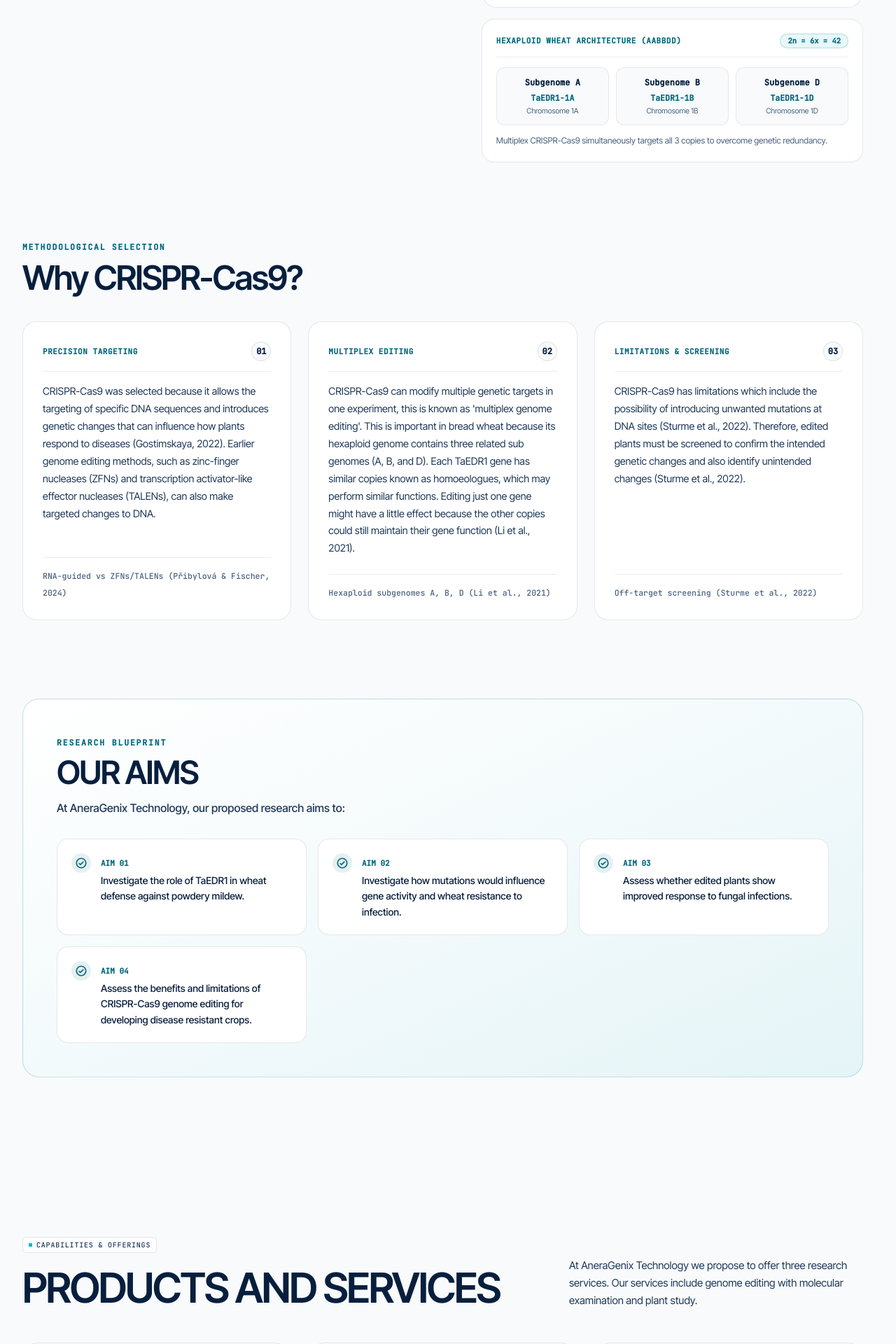
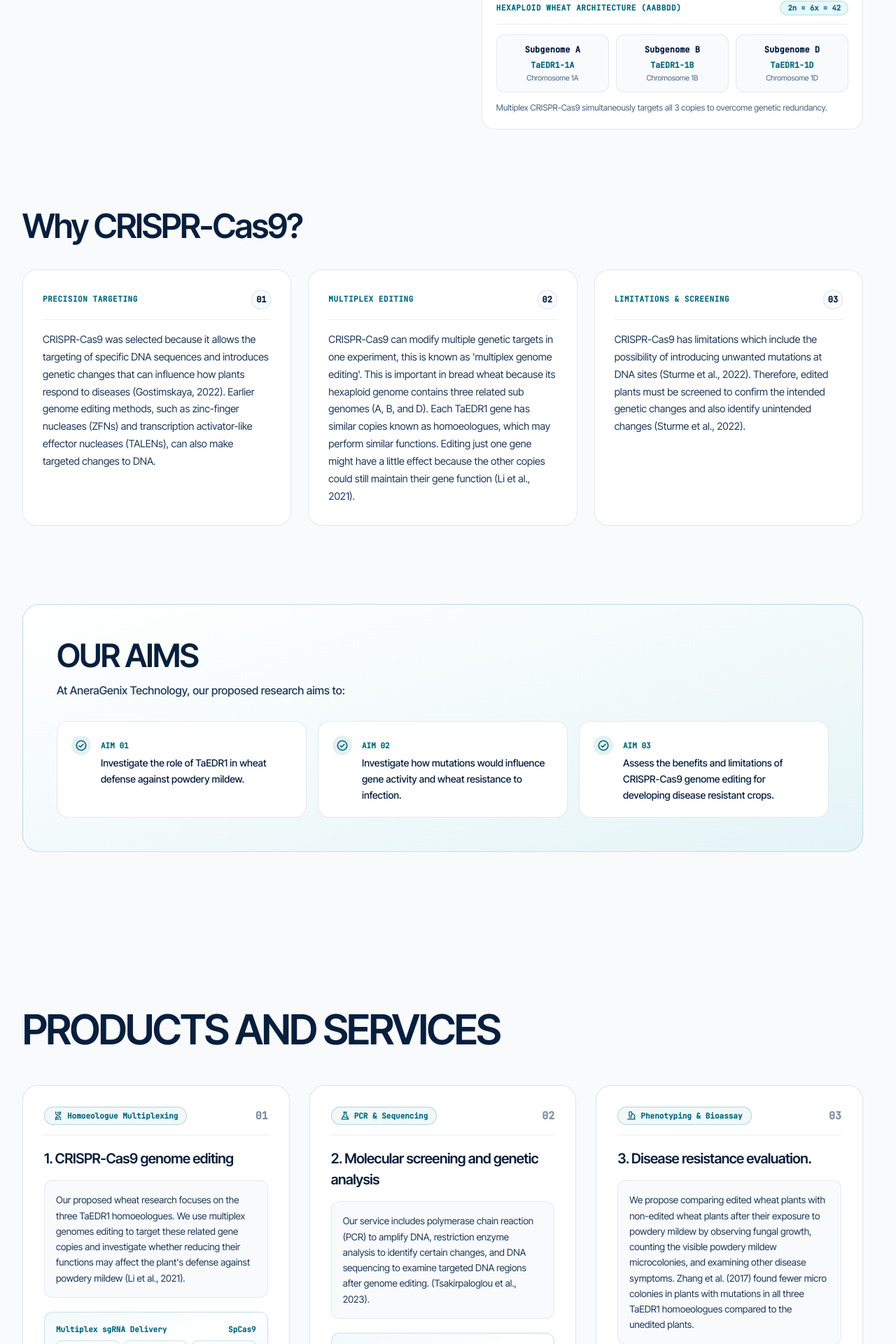
Before and after one commit to Bit06/AneraGenix, a React (Vite) app: page / in a window 1280 px wide. Shown: the part 1631-3551 px from the top of the page at 70% size. Built offline with nearby package versions, Linux system fonts and the light colour scheme.

Commit message:
Apply user requested tweaks: streamline badges, headers, captions, table 1, and references bar

```diff
--- a/src/data.ts
+++ b/src/data.ts
@@ -64,7 +64,6 @@ export const ABOUT_CONTENT = {
     points: [
       "Investigate the role of TaEDR1 in wheat defense against powdery mildew.",
       "Investigate how mutations would influence gene activity and wheat resistance to infection.",
-      "Assess whether edited plants show improved response to fungal infections.",
       "Assess the benefits and limitations of CRISPR-Cas9 genome editing for developing disease resistant crops.",
     ],
   },
@@ -146,7 +145,7 @@ export const CASE_STUDY_CONTENT = {
     text: "Researchers have investigated the genetic factors that are linked with resisting powdery mildew in wheat using the quantitative trait locus (QTL) meta- analysis. Sharma et al (2024) analysed 222 QTLs from 33 different studies and identified 39 meta-QTLs including nine high confidence regions. This shows that powdery mildew resistance may involve several regions of the wheat genome rather than relying on a single genetic factor (Sharma et al., 2024).",
   },
   crisprUsed: {
-    title: "How has CRISPR-Cas9 been used",
+    title: "How has CRISPR-Cas9 been used?",
     paragraphs: [
       "According to Zhang et al. (2017), bread wheat contains three TaEDR1 homoeologous, namely TaEDR1-1A, TaEDR1-1B, and TaEDR1-1D. CRISPR-Cas9 was used to target all three genes at the same time.",
       "The results showed that wheat plants with genetic mutations in the TaEDR1 gene had improved resistance to powdery mildew compared with the unedited plants. Zhang et al (2017) examined 207 T1 plants and identified five homozygous triple mutants with frameshift mutations in all three TaEDR1 homoeologues. This suggests that reducing the TaEDR1 gene activity can help wheat defend itself against powdery mildew infection",
--- a/src/sections/About.tsx
+++ b/src/sections/About.tsx
@@ -1,6 +1,6 @@
-import { CheckCircle, Dna, Plant, ShieldCheck, Sparkle } from "@phosphor-icons/react";
-import { Eyebrow, Reveal } from "../components/ui";
-import { ABOUT_CONTENT, COMPANY_INFO } from "../data";
+import { CheckCircle } from "@phosphor-icons/react";
+import { Reveal } from "../components/ui";
+import { ABOUT_CONTENT } from "../data";
 import { IMAGES } from "../assets/images";
 
 export default function About() {
@@ -8,11 +8,8 @@ export default function About() {
 
   return (
     <section id="about" className="mx-auto max-w-[1400px] scroll-mt-20 px-5 py-20 sm:px-8 lg:py-28">
-      {/* Section Eyebrow & Top Badge */}
+      {/* Top Badges */}
       <div className="flex flex-col items-start gap-3">
-        <Reveal>
-          <Eyebrow>About the company</Eyebrow>
-        </Reveal>
         <Reveal delay={60}>
           <div className="flex flex-wrap items-center gap-2">
             <span className="rounded-full border border-brand-deep/20 bg-brand/10 px-3 py-1 text-[11.5px] font-mono font-semibold text-brand-deep">
@@ -26,7 +23,7 @@ export default function About() {
       </div>
 
       {/* Part 1: Who are we? */}
-      <div className="mt-10 grid items-start gap-10 lg:grid-cols-[1.1fr_1fr] lg:gap-14">
+      <div className="mt-8 grid items-start gap-10 lg:grid-cols-[1.1fr_1fr] lg:gap-14">
         <div>
           <Reveal delay={80}>
             <h2 className="text-[clamp(2.1rem,4vw,3.2rem)] leading-[1.08] font-semibold tracking-[-0.04em] text-ink">
@@ -45,7 +42,7 @@ export default function About() {
           </div>
         </div>
 
-        {/* Figure 2: Powdery Mildew Symptoms (Replaces the DNA in About) & Hexaploid Wheat Architecture */}
+        {/* Figure 2: Powdery Mildew Symptoms & Hexaploid Wheat Architecture */}
         <Reveal delay={160} className="relative">
           <figure className="overflow-hidden rounded-[22px] border border-ink/10 bg-white p-3">
             <img
@@ -102,10 +99,7 @@ export default function About() {
       <div className="mt-20 sm:mt-28">
         <Reveal>
           <div className="max-w-[760px]">
-            <p className="font-mono text-[11.5px] font-bold tracking-[0.14em] text-brand-deep uppercase">
-              Methodological Selection
-            </p>
-            <h2 className="mt-2.5 text-[clamp(2rem,3.8vw,3rem)] leading-[1.08] font-semibold tracking-[-0.04em] text-ink">
+            <h2 className="text-[clamp(2rem,3.8vw,3rem)] leading-[1.08] font-semibold tracking-[-0.04em] text-ink">
               {whyCrispr.title}
             </h2>
           </div>
@@ -132,16 +126,6 @@ export default function About() {
                     {p}
                   </p>
                 </div>
-
-                <div className="mt-6 border-t border-ink/8 pt-3">
-                  <span className="text-[11.5px] font-mono font-medium text-muted">
-                    {idx === 0
-                      ? "RNA-guided vs ZFNs/TALENs (Přibylová & Fischer, 2024)"
-                      : idx === 1
-                        ? "Hexaploid subgenomes A, B, D (Li et al., 2021)"
-                        : "Off-target screening (Sturme et al., 2022)"}
-                  </span>
-                </div>
               </div>
             </Reveal>
           ))}
@@ -152,10 +136,7 @@ export default function About() {
       <div className="mt-20 sm:mt-28 rounded-[24px] border border-brand-deep/20 bg-gradient-to-br from-white via-[#f3fafb] to-[#e4f4f7] p-7 sm:p-10 lg:p-12">
         <Reveal>
           <div className="max-w-[700px]">
-            <span className="font-mono text-[11.5px] font-bold tracking-[0.16em] text-brand-deep uppercase">
-              Research Blueprint
-            </span>
-            <h2 className="mt-2 text-[clamp(2.1rem,3.6vw,2.9rem)] leading-[1.05] font-semibold tracking-[-0.035em] text-ink">
+            <h2 className="text-[clamp(2.1rem,3.6vw,2.9rem)] leading-[1.05] font-semibold tracking-[-0.035em] text-ink">
               {ourAims.title}
             </h2>
             <p className="mt-3.5 text-[15px] sm:text-[16px] text-ink-soft font-medium">
@@ -164,7 +145,7 @@ export default function About() {
           </div>
         </Reveal>
 
-        <div className="mt-8 grid gap-3.5 sm:gap-4 md:grid-cols-2 lg:grid-cols-3">
+        <div className="mt-8 grid gap-3.5 sm:gap-4 md:grid-cols-3">
           {ourAims.points.map((point, idx) => (
             <Reveal key={idx} delay={idx * 50}>
               <div className="flex h-full items-start gap-3.5 rounded-[16px] border border-ink/10 bg-white p-5 transition hover:border-brand-deep">
--- a/src/sections/CaseStudy.tsx
+++ b/src/sections/CaseStudy.tsx
@@ -1,30 +1,15 @@
-import { useState } from "react";
-import {
-  ArrowUpRight,
-  ChartBar,
-  CheckCircle,
-  Database,
-  Dna,
-  FileText,
-  MagnifyingGlass,
-  Plant,
-  ShieldCheck,
-} from "@phosphor-icons/react";
-import { Eyebrow, Reveal } from "../components/ui";
+import { Reveal } from "../components/ui";
 import { CASE_STUDY_CONTENT } from "../data";
 import { IMAGES } from "../assets/images";
 
 export default function CaseStudy() {
-  const { header, disease, genes, crisprUsed, furtherResearch, experimentalData } =
+  const { header, disease, genes, crisprUsed, furtherResearch } =
     CASE_STUDY_CONTENT;
 
   return (
     <section id="case-study" className="mx-auto max-w-[1400px] scroll-mt-20 px-5 py-20 sm:px-8 lg:py-28">
-      {/* Eyebrow & Main Title */}
-      <div className="flex flex-col items-start gap-3">
-        <Reveal>
-          <Eyebrow>Genetics Specific Case Study</Eyebrow>
-        </Reveal>
+      {/* Main Title */}
+      <div>
         <Reveal delay={60}>
           <h2 className="text-[clamp(2.3rem,4.8vw,3.7rem)] leading-[1.02] font-semibold tracking-[-0.04em] text-ink">
             {header}
@@ -32,57 +17,35 @@ export default function CaseStudy() {
         </Reveal>
       </div>
 
-      {/* Part 1: Disease & QTL Meta-Analysis Background */}
+      {/* Part 1: Disease & Identifying the genes involved in resistance */}
       <div className="mt-10 grid gap-7 lg:grid-cols-2">
         <Reveal delay={80}>
-          <div className="flex h-full flex-col justify-between rounded-[22px] border border-ink/10 bg-white p-6 sm:p-8">
-            <div>
-              <div className="flex items-center gap-2 font-mono text-[11px] font-bold tracking-wider text-brand-deep uppercase">
-                <Plant size={15} weight="duotone" />
-                <span>Pathogen Profiling</span>
-              </div>
-              <h3 className="mt-3 text-[21px] font-semibold tracking-[-0.02em] text-ink">
+          <div className="flex h-full flex-col rounded-[22px] border border-ink/10 bg-white p-6 sm:p-8">
+            <h3 className="text-[21px] font-semibold tracking-[-0.02em] text-ink">
               {disease.title}
             </h3>
             <p className="mt-3.5 text-[14.5px] sm:text-[15px] leading-[1.72] text-ink-soft">
               {disease.text}
             </p>
           </div>
-            <div className="mt-6 border-t border-ink/8 pt-3 text-[11.5px] font-mono text-muted">
-              Source: University of California Statewide Integrated Pest Management Program
-            </div>
-          </div>
         </Reveal>
 
         <Reveal delay={140}>
-          <div className="flex h-full flex-col justify-between rounded-[22px] border border-ink/10 bg-white p-6 sm:p-8">
-            <div>
-              <div className="flex items-center gap-2 font-mono text-[11px] font-bold tracking-wider text-brand-deep uppercase">
-                <Database size={15} weight="duotone" />
-                <span>QTL Meta-Analysis</span>
-              </div>
-              <h3 className="mt-3 text-[21px] font-semibold tracking-[-0.02em] text-ink">
+          <div className="flex h-full flex-col rounded-[22px] border border-ink/10 bg-white p-6 sm:p-8">
+            <h3 className="text-[21px] font-semibold tracking-[-0.02em] text-ink">
               {genes.title}
             </h3>
             <p className="mt-3.5 text-[14.5px] sm:text-[15px] leading-[1.72] text-ink-soft">
               {genes.text}
             </p>
           </div>
-            <div className="mt-6 border-t border-ink/8 pt-3 text-[11.5px] font-mono text-muted">
-              Source: Sharma et al. (2024), Frontiers in Plant Science (222 QTLs across 33 studies)
-            </div>
-          </div>
         </Reveal>
       </div>
 
-      {/* Part 2: How has CRISPR-Cas9 been used (Zhang et al. 2017) */}
+      {/* Part 2: How has CRISPR-Cas9 been used? */}
       <div className="mt-12 rounded-[24px] border border-ink/10 bg-paper p-6 sm:p-9 lg:p-11">
         <Reveal>
-          <div className="flex items-center gap-2 font-mono text-[11px] font-bold tracking-wider text-brand-deep uppercase">
-            <Dna size={16} weight="bold" />
-            <span>Targeting TaEDR1 Homoeologues</span>
-          </div>
-          <h3 className="mt-2 text-[clamp(1.9rem,3.4vw,2.8rem)] leading-[1.1] font-semibold tracking-[-0.035em] text-ink">
+          <h3 className="text-[clamp(1.9rem,3.4vw,2.8rem)] leading-[1.1] font-semibold tracking-[-0.035em] text-ink">
             {crisprUsed.title}
           </h3>
         </Reveal>
@@ -122,38 +85,8 @@ export default function CaseStudy() {
           </div>
         </div>
 
-        {/* Empirical Dataset Display: Meets Assessment 1 Criterion for Dataset Analysis */}
-        <div className="mt-10 border-t border-ink/8 pt-9">
-          <div className="flex items-center justify-between border-b border-ink/10 pb-3">
-            <span className="font-mono text-[11.5px] font-bold tracking-wider text-brand-deep uppercase">
-              Experimental Dataset · Zhang et al. (2017) Empirical Summary
-            </span>
-            <span className="rounded-full border border-brand-deep/20 bg-brand-deep/5 px-2.5 py-0.5 font-mono text-[11px] font-bold text-brand-deep">
-              Quantitative Proof
-            </span>
-          </div>
-
-          <div className="mt-5 grid gap-4 sm:grid-cols-2 lg:grid-cols-4">
-            {experimentalData.map((d) => (
-              <div
-                key={d.metric}
-                className="rounded-xl border border-brand-deep/20 bg-white p-5"
-              >
-                <p className="font-mono text-[11px] font-bold text-muted uppercase">
-                  {d.metric}
-                </p>
-                <p className="mt-2 text-[28px] font-bold tracking-tight text-ink">
-                  {d.value}
-                </p>
-                <p className="mt-1.5 text-[12px] leading-snug text-ink-soft">
-                  {d.context}
-                </p>
-              </div>
-            ))}
-          </div>
-
-          {/* Comparative Data: Figure 4 Phenotypic Crop & Table 1 */}
-          <div className="mt-8 grid gap-6 lg:grid-cols-12 items-start">
+        {/* Comparative Data: Figure 5 Phenotypic Crop & Table 1 */}
+        <div className="mt-10 grid gap-6 lg:grid-cols-12 items-start border-t border-ink/8 pt-9">
           <div className="lg:col-span-5">
             <Reveal delay={80}>
               <figure className="overflow-hidden rounded-[20px] border border-ink/10 bg-white p-3.5">
@@ -170,7 +103,7 @@ export default function CaseStudy() {
                     Figure 5: shows a reduction in powdery mildew symptom in CRISPR-Cas9 -edited TaEDR1 wheat mutant compared with unedited control plants
                   </p>
                   <p className="mt-1 text-[11.5px] font-mono text-muted">
-                      Source: cropped from (Zhang et al., 2017, figure 6D)
+                    Source: adapted from (Zhang et al., 2017, figure 6D)
                   </p>
                 </figcaption>
               </figure>
@@ -184,7 +117,6 @@ export default function CaseStudy() {
                   <span className="text-[12px] font-mono font-bold text-brand-deep">
                     Table 1: Phenotypic response of wild type and CRISPR-Cas edited wheat to the Bgt inoculation
                   </span>
-                    <span className="text-[11px] font-mono text-muted">Zhang et al. (2017)</span>
                 </div>
                 <div className="overflow-x-auto">
                   <table className="w-full text-left text-[13px]">
@@ -197,7 +129,7 @@ export default function CaseStudy() {
                     </thead>
                     <tbody className="divide-y divide-ink/6 font-mono text-[12.5px]">
                       <tr>
-                          <td className="px-5 py-4 font-sans font-semibold text-ink">Wild type (KN199)</td>
+                        <td className="px-5 py-4 font-sans font-semibold text-ink">Wild type</td>
                         <td className="px-5 py-4 text-ink-soft">Intact 1A, 1B and 1D homoeologues</td>
                         <td className="px-5 py-4 text-[#991b1b] font-semibold">More microcolonies</td>
                       </tr>
@@ -216,15 +148,10 @@ export default function CaseStudy() {
             </Reveal>
           </div>
         </div>
-        </div>
 
-        {/* Part 3: What does further research show? (Li et al. 2022) */}
+        {/* Part 3: What does further research show? */}
         <div className="mt-8 rounded-xl border border-brand-deep/20 bg-gradient-to-r from-brand-deep/5 via-white to-brand-deep/5 p-6">
-          <div className="flex items-center gap-2 font-mono text-[11px] font-bold tracking-wider text-brand-deep uppercase">
-            <CheckCircle size={15} weight="bold" />
-            <span>Independent Corroboration</span>
-          </div>
-          <h4 className="mt-2 text-[18.5px] font-semibold text-ink">
+          <h4 className="text-[18.5px] font-semibold text-ink">
             {furtherResearch.title}
           </h4>
           <p className="mt-2.5 text-[14.5px] sm:text-[15px] leading-[1.72] text-ink-soft">
--- a/src/sections/References.tsx
+++ b/src/sections/References.tsx
@@ -1,6 +1,6 @@
 import { useState } from "react";
 import { ArrowUpRight, Check, Copy, MagnifyingGlass } from "@phosphor-icons/react";
-import { Eyebrow, Reveal } from "../components/ui";
+import { Reveal } from "../components/ui";
 import { REFERENCES_LIST } from "../data";
 
 export default function References() {
@@ -22,18 +22,12 @@ export default function References() {
   return (
     <section id="references" className="mx-auto max-w-[1400px] scroll-mt-20 px-5 pt-16 pb-24 sm:px-8 lg:pb-32">
       <div className="flex flex-col items-start gap-3">
-        <Reveal>
-          <Eyebrow>Peer-Reviewed Scientific Literature</Eyebrow>
-        </Reveal>
         <Reveal delay={60}>
           <div className="flex flex-wrap items-center justify-between w-full gap-4">
             <div>
               <h2 className="text-[clamp(2.3rem,4.8vw,3.7rem)] leading-[1.02] font-semibold tracking-[-0.04em] text-ink">
                 REFERENCES
               </h2>
-              <p className="mt-3 max-w-[620px] text-[15px] leading-relaxed text-ink-soft">
-                Full academic citations supporting the methodology, hexaploid wheat genetics, TaEDR1 target selection, and CRISPR-Cas9 genome editing protocols.
-              </p>
             </div>
 
             {/* Quick Search Input */}
@@ -43,7 +37,7 @@ export default function References() {
                 type="text"
                 value={filter}
                 onChange={(e) => setFilter(e.target.value)}
-                placeholder="Search authors, journal or year..."
+                placeholder="Search references..."
                 className="w-full bg-transparent text-[13px] text-ink outline-none placeholder:text-muted"
               />
             </div>
@@ -53,11 +47,6 @@ export default function References() {
 
       {/* Citations List */}
       <div className="mt-9 overflow-hidden rounded-[20px] border border-ink/10 bg-white">
-        <div className="border-b border-ink/8 bg-paper px-6 py-3.5 flex items-center justify-between text-[12px] font-mono font-bold text-brand-deep">
-          <span>{filtered.length} Peer-Reviewed Citations ({REFERENCES_LIST.length} Total)</span>
-          <span className="text-muted">Harvard Citation Format</span>
-        </div>
-
         <ol className="divide-y divide-ink/8 list-decimal list-inside">
           {filtered.map((ref, idx) => (
             <li
--- a/src/sections/Services.tsx
+++ b/src/sections/Services.tsx
@@ -8,27 +8,17 @@ import {
   Plant,
   ShieldCheck,
 } from "@phosphor-icons/react";
-import { Eyebrow, Reveal } from "../components/ui";
+import { Reveal } from "../components/ui";
 import { SERVICES_CONTENT } from "../data";
 
 export default function Services() {
   return (
     <section id="services" className="mx-auto max-w-[1400px] scroll-mt-20 px-5 py-20 sm:px-8 lg:py-28">
-      <div className="grid items-end gap-6 md:grid-cols-[1.4fr_1fr]">
-        <div>
-          <Reveal>
-            <Eyebrow>Capabilities & Offerings</Eyebrow>
-          </Reveal>
-          <Reveal delay={80}>
-            <h2 className="mt-5 text-[clamp(2.3rem,4.8vw,3.7rem)] leading-[1.02] font-semibold tracking-[-0.04em] text-ink">
-              {SERVICES_CONTENT.header}
-            </h2>
-          </Reveal>
-        </div>
-        <Reveal delay={160}>
-          <p className="max-w-[420px] text-[15px] leading-[1.68] text-ink-soft md:ml-auto">
-            {SERVICES_CONTENT.intro}
-          </p>
+      <div>
+        <Reveal>
+          <h2 className="text-[clamp(2.3rem,4.8vw,3.7rem)] leading-[1.02] font-semibold tracking-[-0.04em] text-ink">
+            {SERVICES_CONTENT.header}
+          </h2>
         </Reveal>
       </div>
 
--- a/src/sections/Team.tsx
+++ b/src/sections/Team.tsx
@@ -1,26 +1,16 @@
 import { Dna, Flask, Info, Microscope } from "@phosphor-icons/react";
-import { Eyebrow, Reveal } from "../components/ui";
+import { Reveal } from "../components/ui";
 import { TEAM_MEMBERS } from "../data";
 
 export default function Team() {
   return (
     <section id="team" className="mx-auto max-w-[1400px] scroll-mt-20 px-5 pt-16 pb-16 sm:px-8 lg:pt-24 lg:pb-20">
-      {/* Header and Intro */}
-      <div className="grid items-end gap-6 md:grid-cols-[1.3fr_1fr]">
-        <div>
-          <Reveal>
-            <Eyebrow>Staff Profiles & Expertise</Eyebrow>
-          </Reveal>
-          <Reveal delay={80}>
-            <h2 className="mt-5 text-[clamp(2.3rem,4.8vw,3.7rem)] leading-[1.02] font-semibold tracking-[-0.045em] text-ink">
-              OUR TEAM
-            </h2>
-          </Reveal>
-        </div>
-        <Reveal delay={160}>
-          <p className="max-w-[440px] text-[15px] leading-[1.68] text-ink-soft md:ml-auto">
-            At AneraGenix Technology, we are a team with different skills that are essential in carrying out our proposed research. We have outlined what our team does below:
-          </p>
+      {/* Header */}
+      <div>
+        <Reveal delay={80}>
+          <h2 className="text-[clamp(2.3rem,4.8vw,3.7rem)] leading-[1.02] font-semibold tracking-[-0.045em] text-ink">
+            OUR TEAM
+          </h2>
         </Reveal>
       </div>
 
```
Also changed, not shown: src/sections/Methodology.tsx (+5 -18 lines). Lines whose indentation alone changed are shown as unchanged.
